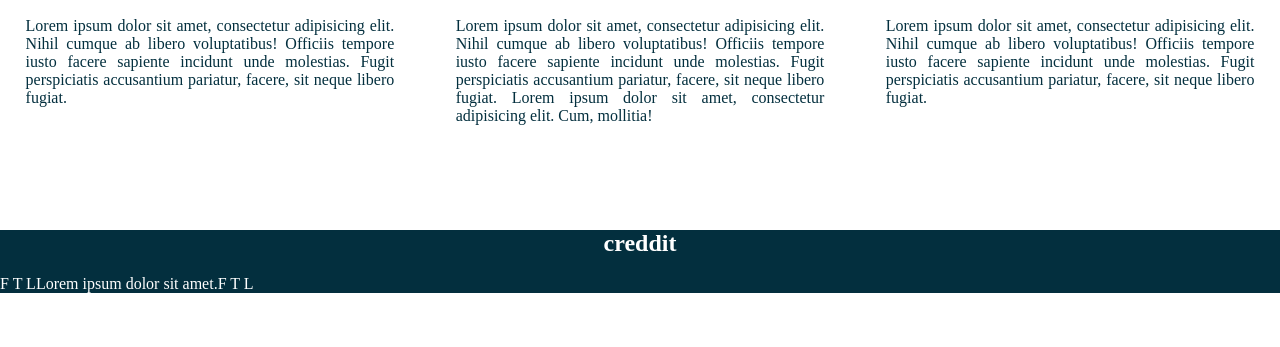
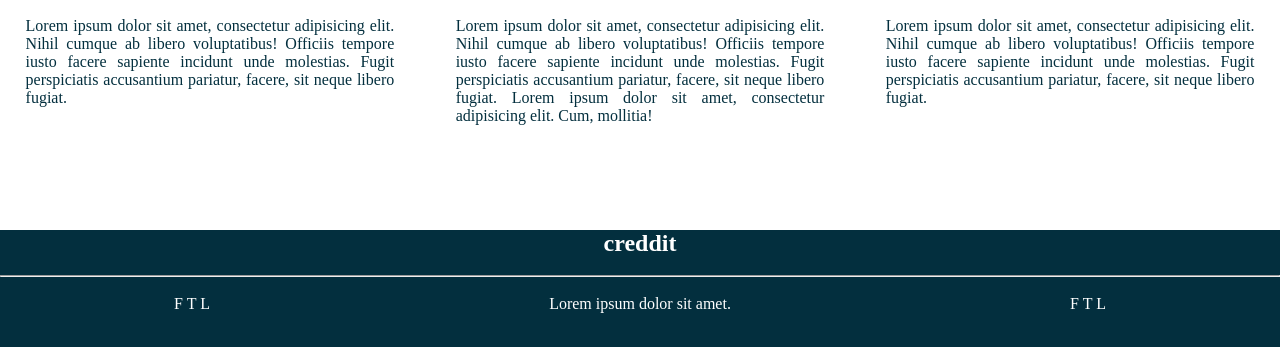
Before and after one commit to YerkoDeZutter/Cinema-page, a plain HTML site: page index.html in a window 1280 px wide. Shown: the part 926-1273 px from the top of the page. Before the commit the page ends 1219 px from the top, so only its background shows below. Drawn offline with Linux system fonts and the light colour scheme.

Commit message:
frid if footer fixed

```diff
--- a/index.html
+++ b/index.html
@@ -67,6 +67,10 @@
 
       <br>
 
+      <hr>
+
+      <br>
+
       <div id="F-info">
 
         <div class="F-set">
--- a/sass/style.scss
+++ b/sass/style.scss
@@ -76,7 +76,7 @@ footer{
     display: flex;
   }
 
-  .f-set{
+  .F-set{
     @include grid(3, 5%);
   }
 }
```
Also changed, not shown: css/style.css.
